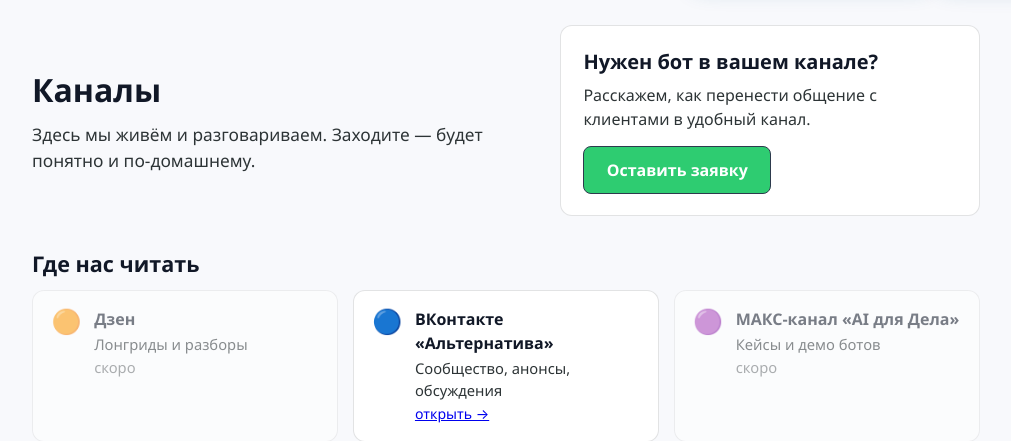
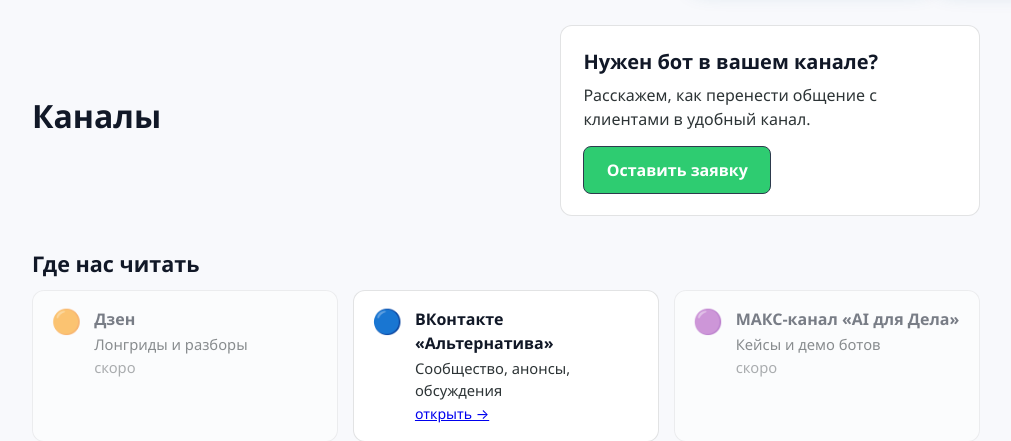
Before and after one commit to goodwill-v/rusalts, a FastAPI app: page /channels/ in a window 1280 px wide. Shown: the part 80-521 px from the top of the page, without its empty margins (134-1145 px from the left). Run offline with FastAPI, Linux system fonts and the light colour scheme; data that the repository does not hold is empty; some libraries are stand-ins or nearby versions.

Commit message:
fix(каналы): очищенная вводная строка = скрыть лид + изоляция DB_PATH в тестах

```diff
--- a/app/templates/channels.html
+++ b/app/templates/channels.html
@@ -39,8 +39,8 @@
   <div class="ch-top">
     <div class="ch-top__text">
       <h1>{{ content_block('channels', 'h1', 'Каналы') }}</h1>
-      {% set lead = content_block_opt('channels', 'lead') or content_block('channels', 'lead', 'Здесь мы живём и разговариваем. Заходите — будет понятно и по-домашнему.') %}
-  {% if lead %}<p class="lead">{{ lead }}</p>{% endif %}
+      {% set lead = content_block_opt('channels', 'lead') %}
+      {% if lead %}<p class="lead">{{ lead }}</p>{% endif %}
     </div>
     <div class="ch-cta ch-cta--top">
       <h2>{{ content_block('channels', 'cta_title', 'Нужен бот в вашем канале?') }}</h2>
```
